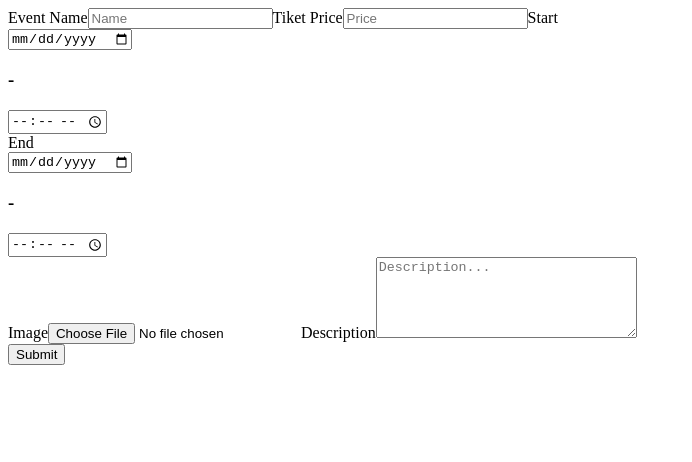
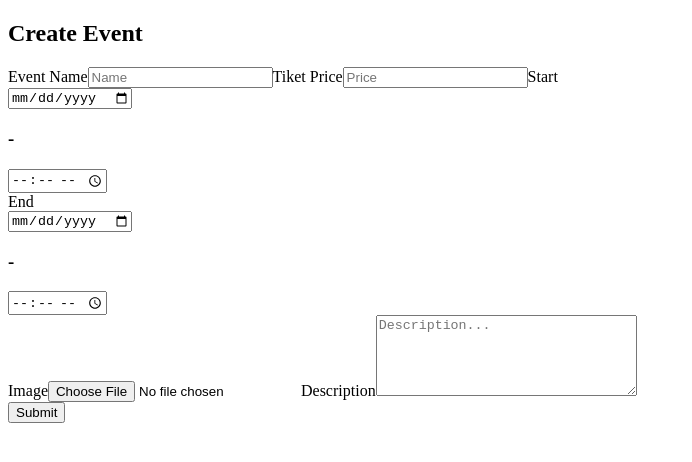
Before and after one commit to ALTA-FE5-Fathur/event-planning-app, a Next.js app: page /create in a window 1280 px wide. Shown: the top 462 px of the page, without its empty margins (0-692 px from the left). Built offline with nearby package versions, Linux system fonts and the light colour scheme.

Commit message:
Adding create title

```diff
--- a/pages/create.jsx
+++ b/pages/create.jsx
@@ -2,6 +2,8 @@ function CreateEvent() {
     return (
         <>
             <div className='container mx-auto px-5 lg:px-36 xl:px-56 2xl:px-80'>
+                <h2 className="text-4xl font-bold mb-5 text-slate-700">Create Event</h2>
+
                 <label htmlFor="eventName">Event Name</label>
                 <input type="text" name="eventName" id="eventName" placeholder="Name" className="px-5 border border-slate-400 rounded-xl w-full my-2 py-0.5" />
 
```
